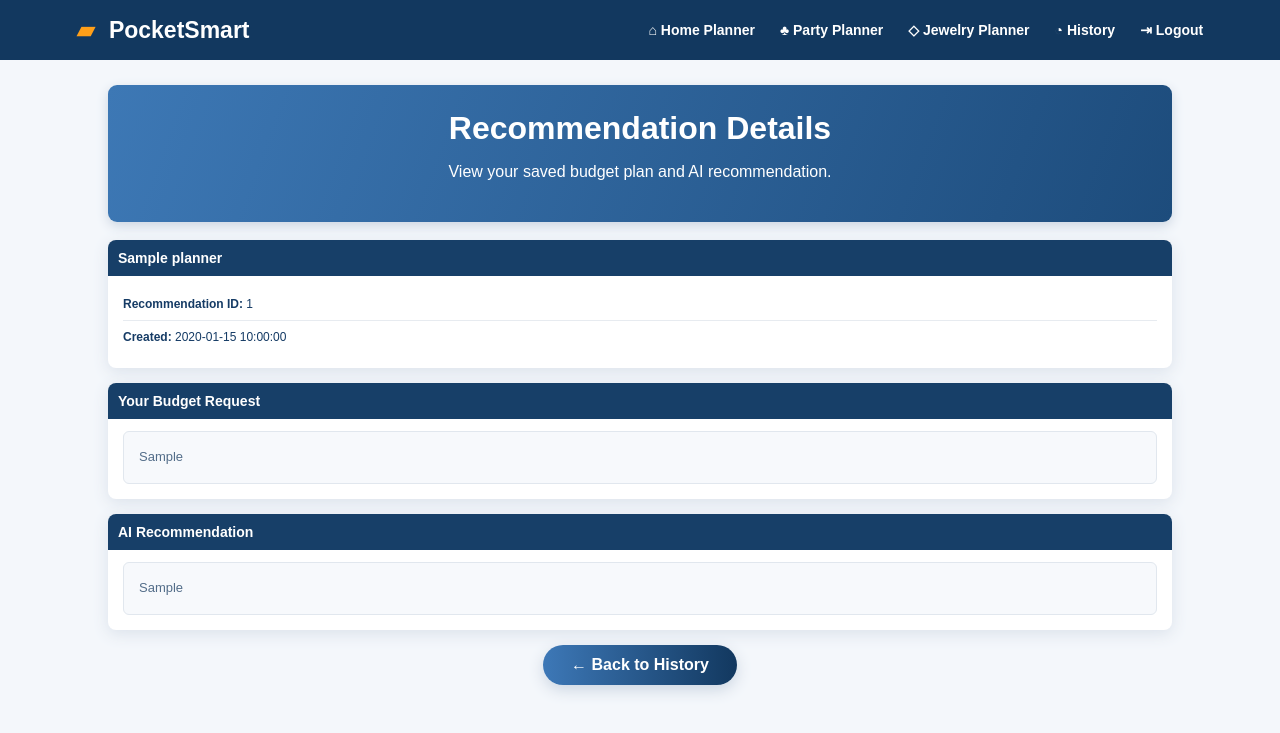
After one commit to abi-6107/pocketsmart_ai, a FastAPI app: template templates/recommendation_detail.html in a window 1280 px wide. The commit adds this page. Shown: the top 733 px of the page. Run offline with FastAPI, Linux system fonts and the light colour scheme; the template is opened without the code that fills it: most values are stand-ins (such as "Sample title", 1, 10 or a date in 2020).

Commit message:
Fix recommendation history details

```diff
--- /dev/null
+++ b/templates/recommendation_detail.html
@@ -0,0 +1,95 @@
+{% extends "base.html" %}
+
+{% block title %}Recommendation Details{% endblock %}
+
+{% block body %}
+
+{% include "app_nav.html" %}
+
+<main class="history-page">
+
+    <div class="history-banner">
+        <h1>Recommendation Details</h1>
+        <p>
+            View your saved budget plan and AI recommendation.
+        </p>
+    </div>
+
+    <div class="result-area">
+
+        <div class="result-card">
+
+            <h3>
+                {{ recommendation.planner }}
+            </h3>
+
+            <div class="result-row">
+                <strong>Recommendation ID:</strong>
+                {{ recommendation.id }}
+            </div>
+
+            <div class="result-row">
+                <strong>Created:</strong>
+                {{ recommendation.created_at }}
+            </div>
+
+        </div>
+
+
+        <div class="result-card">
+
+            <h3>
+                Your Budget Request
+            </h3>
+
+            <div class="recommendation-content">
+                <pre>{{ recommendation.request_json }}</pre>
+            </div>
+
+        </div>
+
+
+        <div class="result-card">
+
+            <h3>
+                AI Recommendation
+            </h3>
+
+            <div class="recommendation-content">
+                <pre>{{ recommendation.response_json }}</pre>
+            </div>
+
+        </div>
+
+
+        <div class="center">
+            <a href="/history" class="btn primary">
+                ← Back to History
+            </a>
+        </div>
+
+    </div>
+
+</main>
+
+<style>
+.recommendation-content {
+    background: #f7f9fc;
+    border: 1px solid #e1e7ee;
+    border-radius: 6px;
+    padding: 15px;
+    overflow-x: auto;
+}
+
+.recommendation-content pre {
+    margin: 0;
+    white-space: pre-wrap;
+    word-wrap: break-word;
+    font-family: Arial, Helvetica, sans-serif;
+    font-size: 13px;
+    line-height: 1.6;
+    color: #536d89;
+}
+</style>
+
+{% endblock %}
```
Also changed, not shown: app/routes/pages.py (+120 -21 lines), app/services/database.py (+124 -17 lines), templates/history.html (+44 -3 lines).
